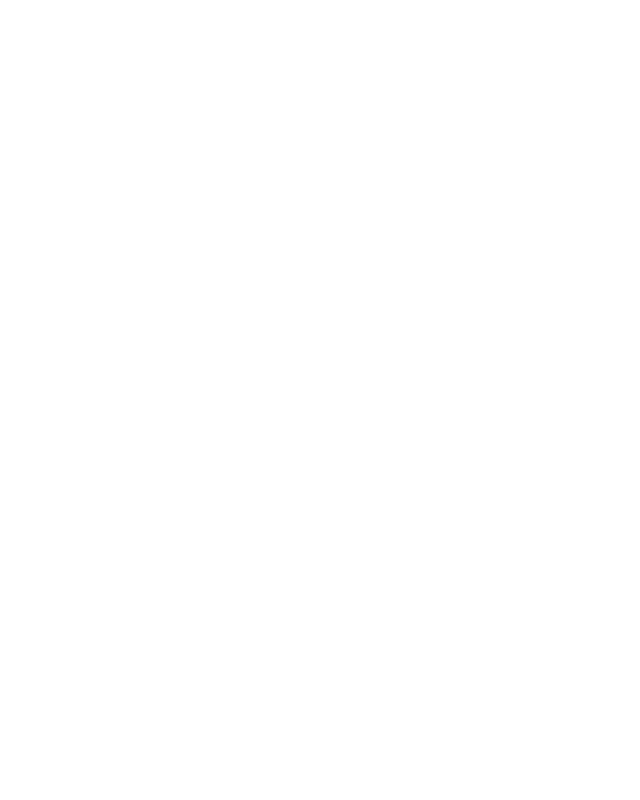
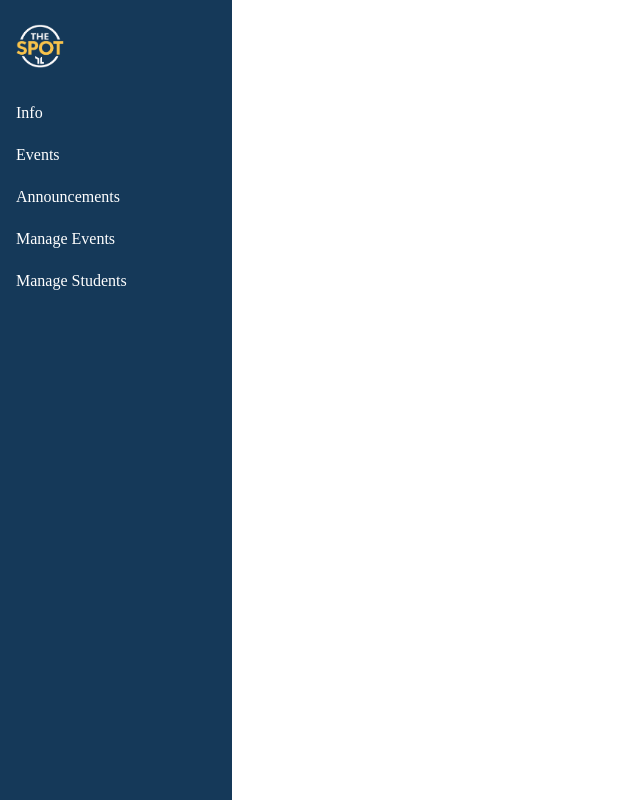
Before and after one commit to cadendubois/YLWebApp, a React (Vite) app: page /manage-students in a window 1280 px wide. Before the commit this address had no page. Shown: the whole page, without its empty margins (0-640 px from the left). Built offline with nearby package versions, Linux system fonts and the light colour scheme.

Commit message:
made navbar and set up auth state

```diff
--- a/src/App.css
+++ b/src/App.css
@@ -74,3 +74,48 @@
     cursor: pointer;
     color: var(--primary-blue);
 }
+
+.navbar {
+    position: fixed;
+    left: 0;
+    top: 0;
+    height: 100vh;
+    width: 200px;
+    background-color: var(--primary-blue);
+    display: flex;
+    flex-direction: column;
+    padding: 1.5rem 1rem;
+    gap: 2rem;
+}
+
+.navbar-links {
+    list-style: none;
+    padding: 0;
+    margin: 0;
+    display: flex;
+    flex-direction: column;
+    gap: 1.5rem;
+}
+
+.navbar-links a {
+    color: white;
+    text-decoration: none;
+    font-size: 1rem;
+}
+
+.navbar-links a:hover {
+    color: #F9C24B;
+}
+
+.app {
+    display: flex;
+}
+
+.page-with-nav {
+    margin-left: 200px;
+    width: 100%;
+}
+
+.page-full {
+    width: 100%;
+}
--- a/src/App.jsx
+++ b/src/App.jsx
@@ -1,17 +1,23 @@
-import { useState } from 'react'
-import reactLogo from './assets/react.svg'
-import viteLogo from '/vite.svg'
-import {Routes, Route} from 'react-router-dom'
+import { Routes, Route } from 'react-router-dom'
 import './App.css'
+import { useAuth } from './context/AuthContext'
 
+import Navbar from './components/Navbar'
 import HomePage from './pages/HomePage'
+import TestPage from './pages/TestPage'
 
 export default function App() {
-
+  const { user } = useAuth();
 
   return (
-    <Routes>
-      <Route path="/" element={<HomePage />} />
-    </Routes>
+    <div className="app">
+      {user && <Navbar />}
+      <div className={user ? "page-with-nav" : "page-full"}>
+        <Routes>
+          <Route path="/" element={<HomePage />} />
+          <Route path="/test" element={<TestPage />} />
+        </Routes>
+      </div>
+    </div>
   )
 }
--- /dev/null
+++ b/src/components/Navbar.jsx
@@ -0,0 +1,55 @@
+import { Link } from 'react-router-dom';
+import { useAuth } from '../context/AuthContext';
+import Logo from './Logo';
+
+const roleLinks = {
+    kid: [
+        { label: 'Info', path: '/info' },
+        { label: 'Events', path: '/events' },
+        { label: 'Announcements', path: '/announcements' },
+        { label: 'Leaders', path: '/leaders' },
+    ],
+    parent: [
+        { label: 'Info', path: '/info' },
+        { label: 'Events', path: '/events' },
+        { label: 'My Kids', path: '/my-kids' },
+        { label: 'Announcements', path: '/announcements' },
+        { label: 'Leaders', path: '/leaders' },
+    ],
+    leader: [
+        { label: 'Info', path: '/info' },
+        { label: 'Events', path: '/events' },
+        { label: 'Announcements', path: '/announcements' },
+        { label: 'Manage Events', path: '/manage-events' },
+        { label: 'Manage Students', path: '/manage-students' },
+    ],
+    admin: [
+        { label: 'Info', path: '/info' },
+        { label: 'Events', path: '/events' },
+        { label: 'Announcements', path: '/announcements' },
+        { label: 'Manage Events', path: '/manage-events' },
+        { label: 'Manage Students', path: '/manage-students' },
+    ],
+};
+
+function Navbar() {
+    const { user } = useAuth();
+    const links = roleLinks[user?.role] || [];
+
+    return (
+        <nav className="navbar">
+            <div className="navbar-logo">
+                <Logo size="small" />
+            </div>
+            <ul className="navbar-links">
+                {links.map((link) => (
+                    <li key={link.path}>
+                        <Link to={link.path}>{link.label}</Link>
+                    </li>
+                ))}
+            </ul>
+        </nav>
+    );
+}
+
+export default Navbar;
--- /dev/null
+++ b/src/context/AuthContext.jsx
@@ -0,0 +1,18 @@
+import { createContext, useContext, useState } from 'react';
+
+const AuthContext = createContext(null);
+
+export function AuthProvider({ children }) {
+    const [user, setUser] = useState({ name: 'Test User', role: 'leader' });
+
+
+    return (
+        <AuthContext.Provider value={{ user, setUser }}>
+            {children}
+        </AuthContext.Provider>
+    );
+}
+
+export function useAuth() {
+    return useContext(AuthContext);
+}
--- a/src/main.jsx
+++ b/src/main.jsx
@@ -1,13 +1,16 @@
 import { StrictMode } from 'react'
 import { createRoot } from 'react-dom/client'
-import { BrowserRouter, BrowswerRouter } from 'react-router-dom'
+import { BrowserRouter} from 'react-router-dom'
+import { AuthProvider } from './context/AuthContext'
 import './index.css'
 import App from './App.jsx'
 
 createRoot(document.getElementById('root')).render(
   <StrictMode>
     <BrowserRouter>
-      <App />
+      <AuthProvider>
+        <App />
+      </AuthProvider>
     </BrowserRouter>
   </StrictMode>,
 )
--- /dev/null
+++ b/src/pages/TestPage.jsx
@@ -0,0 +1,9 @@
+function TestPage() {
+    return (
+        <div>
+            <h1>Test Page</h1>
+        </div>
+    )
+}
+
+export default TestPage;
```
